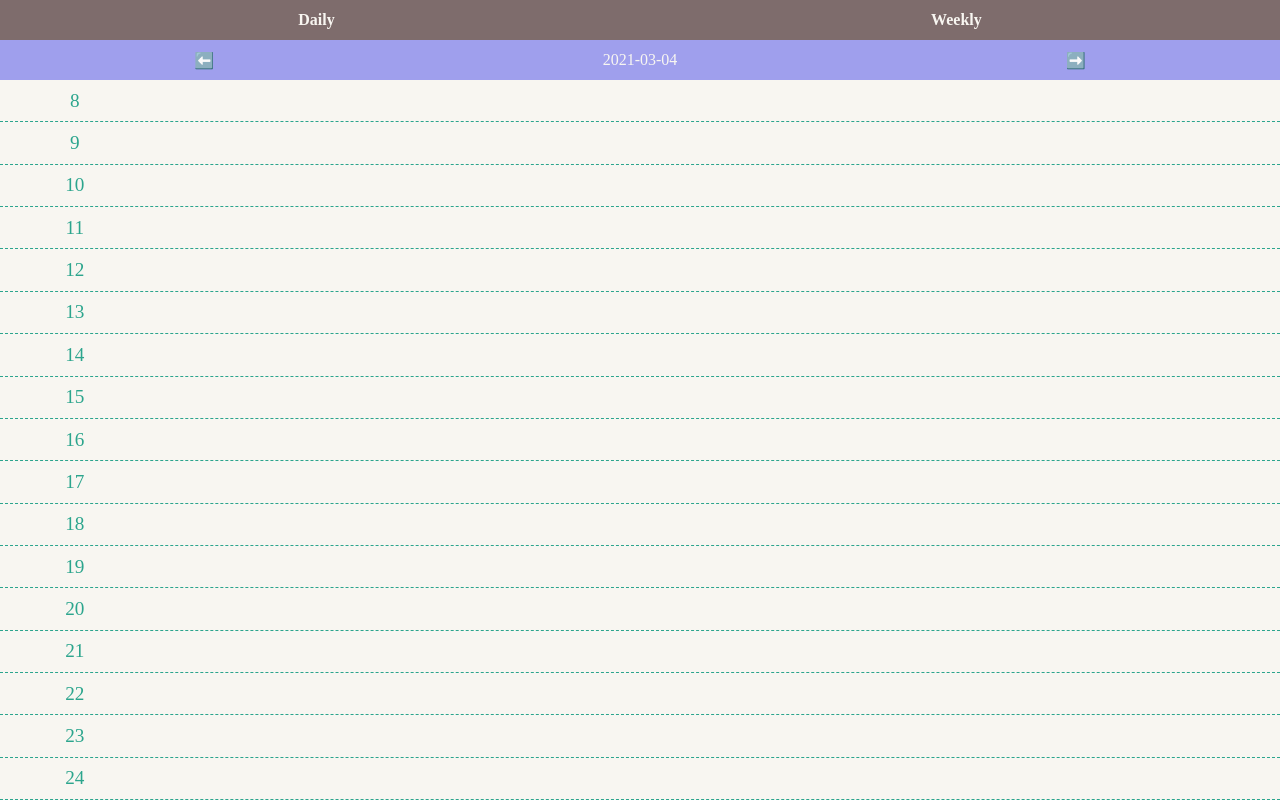
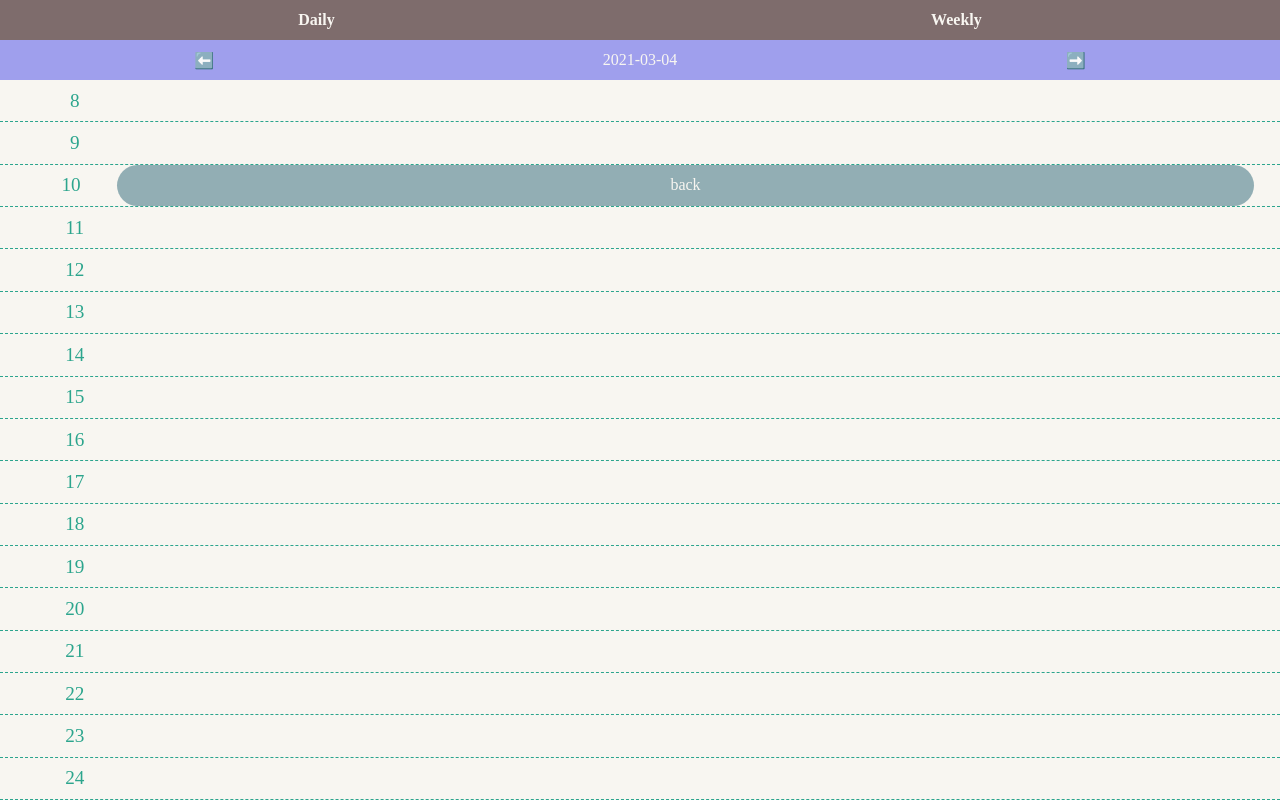
Before and after one commit to Ha-Young/Calendar-FrontEnd, a React (Create React App) app: page /calendar in a window 1280 px wide. Built offline with nearby package versions, Linux system fonts and the light colour scheme.

Commit message:
Going home..

```diff
--- a/src/api/index.js
+++ b/src/api/index.js
@@ -8,7 +8,7 @@ export async function saveEvents() {
   // Reference: https://firebase.google.com/docs/database/web/read-and-write#receive_a_promise
 
   await database.ref("userId/user1").set({
-    "2021-03-05" : ["bcd"]
+    "2021-03-05" : "abc"
   });
 
   await database.ref("eventId/bcd").set({
@@ -24,13 +24,4 @@ export async function readTest(cb) {
   .on("value", (result) => {
     if (result) cb(result.val());
   });
-
-  // return await database.ref("eventId/" + result).on("value", (nextData) => {
-  //   const secondResult = nextData.val();
-  //   console.log(secondResult);
-  // });
-  // return await database.ref("test").on("value", (text) => {
-  //   const data = text.val();
-  //   cb(data);
-  // });
 }
--- a/src/components/App/App.js
+++ b/src/components/App/App.js
@@ -1,4 +1,4 @@
-import React, { useEffect } from "react";
+import React from "react";
 import { Route, Switch, Redirect } from "react-router-dom";
 // TODO: We are using CSS Modules here.
 // Do your own research about CSS Modules.
--- a/src/components/Daily/Daily.js
+++ b/src/components/Daily/Daily.js
@@ -1,13 +1,8 @@
 import React from "react";
-import { Link } from "react-router-dom";
-import randomIndex from "../../utils/randomIndex";
 import styles from "./Daily.module.css";
-
+import TimeElement from "../Element/TimeElement";
 
 export default function Daily({ currentDay, events, goForward, goBackward }) {
-  console.log(events)
-  const HOURS = [8,9,10,11,12,13,14,15,16,17,18,19,20,21,22,23,24];
-
   function handleClick(type) {
     if (type === "prev") {
       goBackward();
@@ -24,46 +19,8 @@ export default function Daily({ currentDay, events, goForward, goBackward }) {
         <span role="img" aria-label="arrow" onClick={() => handleClick("next")}>➡️</span>
       </div>
       <div className={styles.daily_container}>
-        {HOURS.map((hour, index) => {
-          return (
-            <Link to={`/event/${hour}`} key={randomIndex()}>
-              <div className={styles.daily_hour}>
-                {hour}
-              </div>
-            </Link>
-          );
-        })}
-        {/* {HOURS.map((hour, index) => {
-          return (
-            <>
-              {events[hour] ? (
-                TimeElement(events[hour], hour)
-              ) : (
-                <Link to={`/event/${hour}`} key={randomIndex()}>
-                  <div className={styles.daily_hour}>
-                    {hour}
-                  </div>
-                </Link>
-              )}
-            </>
-          );
-        })} */}
+        <TimeElement list={events} />
       </div>
     </>
   );
 }
-
-function TimeElement(list, hour) {
-  const { eventId, title, description } = list;
-
-  return (
-    <Link to={`/event/${hour}/new`} key={eventId}>
-      <div className={styles.daily_hour}>
-        {hour}
-      </div>
-      <div className={styles.daily_event}>
-        {title}
-      </div>
-    </Link>
-  );
-}
--- /dev/null
+++ b/src/components/Element/Element.module.css
@@ -0,0 +1,17 @@
+.daily_hour {
+  flex-basis: 8%;
+  justify-content: center;
+}
+
+.daily_event {
+  flex-basis: 100%;
+  display: flex;
+  justify-content: space-around;
+  height: 100%;
+  align-items: center;
+  border-radius: 2vw;
+  color: #F8F6F1;
+  font-weight: 400;
+  font-size: medium;
+  background-color: #084c616c;
+}
--- /dev/null
+++ b/src/components/Element/EventElement.js
@@ -0,0 +1,16 @@
+import React from "react";
+import styles from "./Element.module.css";
+import { Link } from "react-router-dom";
+
+export default function EventElement({ hour, title }) {
+  return (
+    <Link to={`/event/${hour}`}>
+      <div className={styles.daily_hour}>
+        {hour}
+      </div>
+      <div className={styles.daily_event}>
+        {title}
+      </div>
+    </Link>
+  );
+}
--- /dev/null
+++ b/src/components/Element/PlainElement.js
@@ -0,0 +1,13 @@
+import React from "react";
+import styles from "./Element.module.css";
+import { Link } from "react-router-dom";
+
+export default function PlainElement({ hour }) {
+  return (
+    <Link to={`/event/${hour}/new`}>
+      <div className={styles.daily_hour}>
+        {hour}
+      </div>
+    </Link>
+  );
+}
--- /dev/null
+++ b/src/components/Element/TimeElement.js
@@ -0,0 +1,18 @@
+import React from "react";
+import randomIndex from "../../utils/randomIndex";
+import EventElement from "./EventElement";
+import PlainElement from "./PlainElement";
+
+export default function TimeElement({ list }) {
+  const HOURS = [8,9,10,11,12,13,14,15,16,17,18,19,20,21,22,23,24];
+
+  return (
+    HOURS.map((hour, index) => {
+      return (
+        list[hour]
+        ? <EventElement key={randomIndex()} hour={hour} title={list[hour].title} />
+        : <PlainElement key={randomIndex()} hour={hour} />
+      );
+    })
+  );
+}
--- a/src/containers/CreateEvent.js
+++ b/src/containers/CreateEvent.js
@@ -1,7 +1,6 @@
 import { connect } from "react-redux";
 import CreateEvent from "../components/CreateEvent/CreateEvent";
 import { createEvent } from "../actions";
-import * as db from "../api";
 
 const mapStateToProps = (state) => ({
   currentDay: state.currentDay,
--- a/src/reducers/index.js
+++ b/src/reducers/index.js
@@ -9,7 +9,7 @@
 
  */
 import { combineReducers } from "redux";
-import { GET_DATA, CREATE_EVENT, NEXT_DAY, YESTER_DAY } from "../constants/actionTypes";
+import { CREATE_EVENT, NEXT_DAY, YESTER_DAY } from "../constants/actionTypes";
 import _ from "lodash";
 
 const initialState = new Date().toISOString().slice(0, 10);
@@ -30,13 +30,22 @@ const currentDay = (state = initialState, action) => {
 };
 
 const initialEvent = {
-  "2021-03-05" : [{
-    eventId: "firstEvent",
-    title: "go",
-    description: "asdf",
-    start: 8,
-    end: 9,
-  }],
+  "2021-03-05" : {
+    "8" : {
+      title: "go",
+      description: "asdf",
+      start: 8,
+      end: 9,
+    },
+  },
+  "2021-03-04" : {
+    "10" : {
+      title: "back",
+      description: "eeee",
+      start: 10,
+      end: 11,
+    },
+  },
 };
 
 const events = (state = initialEvent, action) =>{
@@ -45,29 +54,15 @@ const events = (state = initialEvent, action) =>{
     //   console.log('here is store', action.data)
     //   return action.data;
     case CREATE_EVENT:
-      if (!state[action.event.eventDate]) {
-        state[action.event.eventDate] = [];
-      }
-      console.log(state[action.event.eventDate])
-
-      state[action.event.eventDate].push({
-        eventId: action.event.eventId,
-        title: action.event.title,
-        description: action.event.description,
-        start: action.event.start,
-        end: action.event.end,
-      });
-
-      console.log(state)
-      // return Object.assign({}, state, {
-      //   [action.event.eventDate]: {
-      //     eventId: action.event.eventId,
-      //     title: action.event.title,
-      //     description: action.event.description,
-      //     start: action.event.start,
-      //     end: action.event.end,
-      //   }
-      // });
+      const { title, description, start, end, eventDate } = action.event;
+      const newstate = {
+        ...state[eventDate],
+        [start]: {
+          title, description, start, end
+        }
+      };
+      state[eventDate] = newstate;
+      return state;
     default:
       return state;
   }
```
